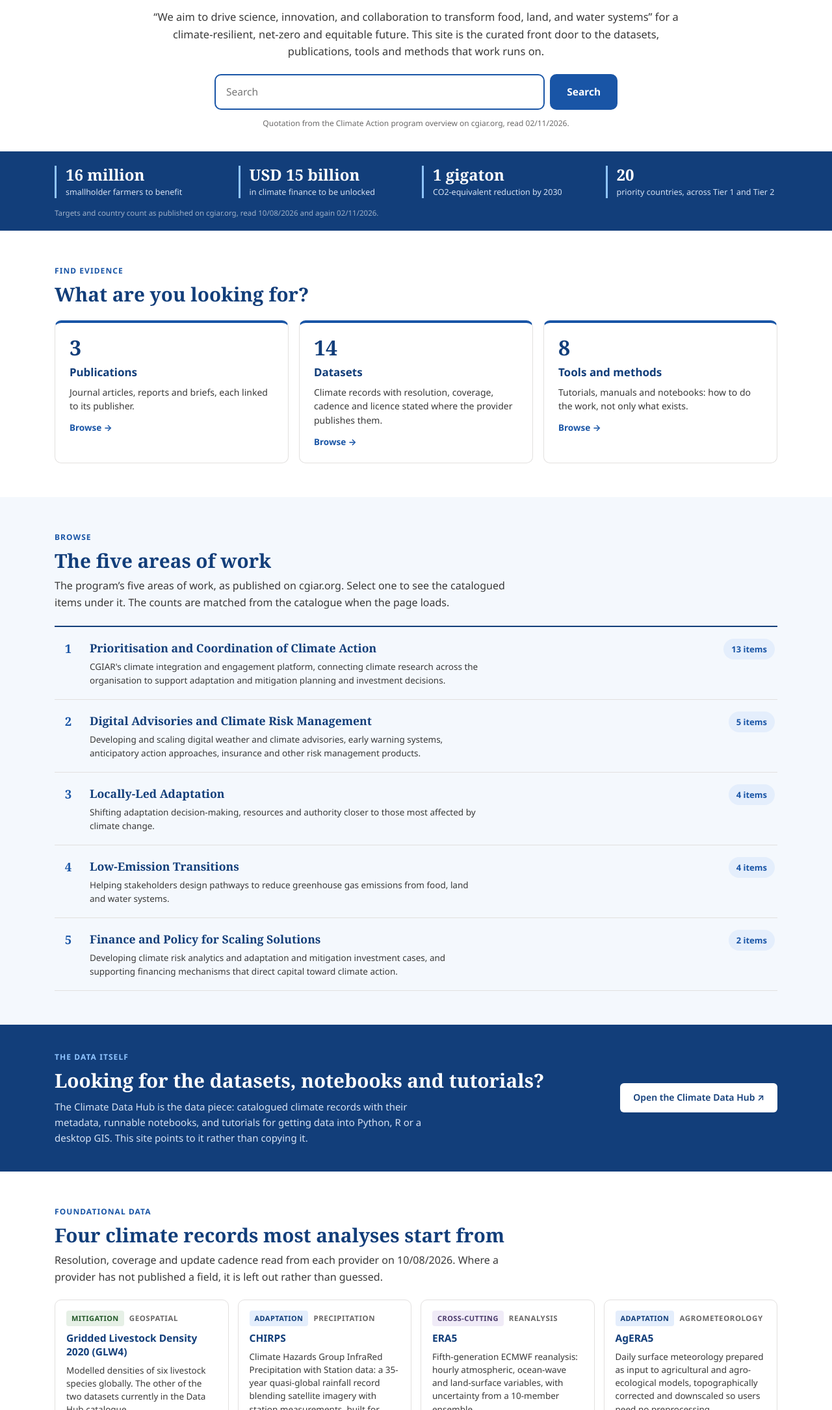
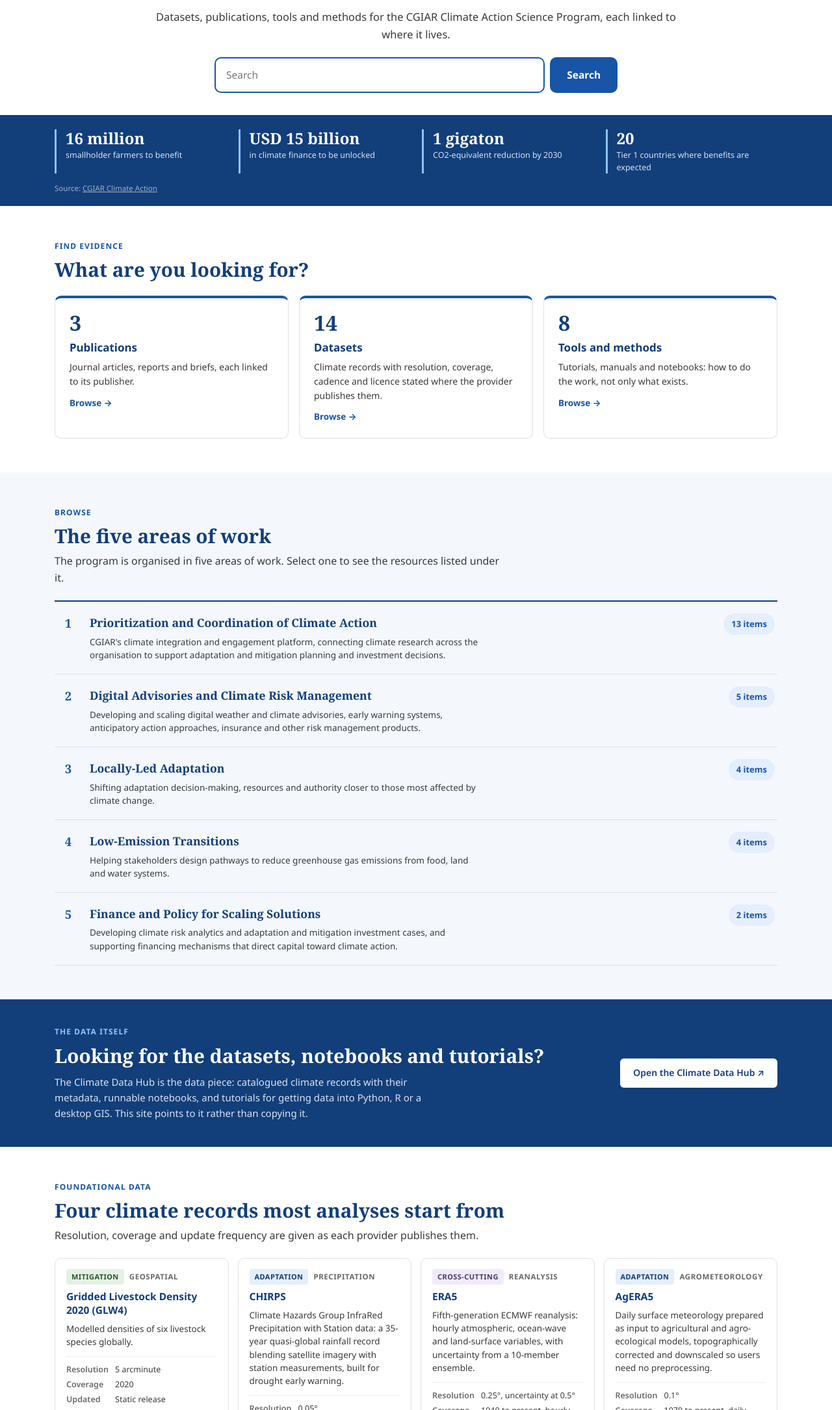
Before and after one commit to CGIAR-Climate-Data-Hub/climate-action-hub, a plain HTML site: page index.html in a window 1280 px wide. Shown: the part 630-2800 px from the top of the page at 65% size. Drawn offline with Linux system fonts and the light colour scheme.

Commit message:
Update the site, 17/11/2026

```diff
--- a/assets/catalogue.js
+++ b/assets/catalogue.js
@@ -33,8 +33,8 @@ window.HUB = (function () {
 
   /* The five areas of work, exactly as published on cgiar.org, read 10/08/2026. */
   const AREAS = [
-    { id: 'aow1', short: 'Prioritisation & coordination',
-      name: 'Prioritisation and Coordination of Climate Action',
+    { id: 'aow1', short: 'Prioritization & coordination',
+      name: 'Prioritization and Coordination of Climate Action',
       desc: "CGIAR's climate integration and engagement platform, connecting climate research across the organisation to support adaptation and mitigation planning and investment decisions." },
     { id: 'aow2', short: 'Digital advisories & risk',
       name: 'Digital Advisories and Climate Risk Management',
@@ -55,7 +55,7 @@ window.HUB = (function () {
     { figure: '16 million', label: 'smallholder farmers to benefit' },
     { figure: 'USD 15 billion', label: 'in climate finance to be unlocked' },
     { figure: '1 gigaton', label: 'CO2-equivalent reduction by 2030' },
-    { figure: '20', label: 'priority countries, across Tier 1 and Tier 2' }
+    { figure: '20', label: 'Tier 1 countries where benefits are expected' }
   ];
 
   const V_HUB   = 'Read from the CGIAR Climate Data Hub, 10/08/2026';
@@ -142,7 +142,7 @@ window.HUB = (function () {
       resolution: '5 arcminute', temporal: '2020', cadence: 'Static release',
       licence: 'Openly licensed, per Hub policy', formats: 'Analysis-ready, cloud-optimised',
       url: 'https://cgiar-climate-data-hub.github.io/catalog/spam2020/', verified: V_HUB,
-      blurb: 'Global spatially-disaggregated crop production statistics for 2020, one of two datasets currently in the Data Hub catalogue.',
+      blurb: 'Global spatially-disaggregated crop production statistics for 2020.',
       tags: ['crops', 'production', 'geospatial', 'harmonised'] },
 
     { id: 'd11', type: 'dataset', kind: 'Geospatial', title: 'Gridded Livestock Density 2020 (GLW4)',
@@ -150,7 +150,7 @@ window.HUB = (function () {
       resolution: '5 arcminute', temporal: '2020', cadence: 'Static release',
       licence: 'Openly licensed, per Hub policy', formats: 'Zarr store, streamable',
       url: 'https://cgiar-climate-data-hub.github.io/catalog/glw4-2020/', verified: V_HUB,
-      blurb: 'Modelled densities of six livestock species globally. The other of the two datasets currently in the Data Hub catalogue.',
+      blurb: 'Modelled densities of six livestock species globally.',
       tags: ['livestock', 'density', 'geospatial', 'emissions'] },
 
     /* ---- Foundational climate data the program works from. Metadata read
@@ -234,7 +234,7 @@ window.HUB = (function () {
       provider: 'CGIAR Climate Data Hub', aow: 'aow1', lens: 'cross', geo: 'Global', year: 'Live',
       resolution: null, temporal: null, cadence: null, licence: 'Open', formats: 'Agent skills, machine-callable',
       url: 'https://cgiar-climate-data-hub.github.io/ai/', verified: V_V02,
-      blurb: 'Machine-callable access and agent skills usable from Claude, ChatGPT or Gemini today. This is the only working AI route into the Hub.',
+      blurb: 'Machine-callable access and agent skills usable from Claude, ChatGPT or Gemini.',
       tags: ['AI', 'agents', 'API', 'machine-readable'] },
 
     { id: 'm5', type: 'method', kind: 'Method review', title: 'GCF climate rationale: data, skills and notebook review',
--- a/index.html
+++ b/index.html
@@ -47,22 +47,20 @@
 <div class="chero-words">
   <div class="chero-words-in">
     <p class="chero-mission">The evidence behind CGIAR&rsquo;s climate work, in one place</p>
-    <p class="chero-sub">&ldquo;We aim to drive science, innovation, and collaboration to transform food, land, and
-    water systems&rdquo; for a climate-resilient, net-zero and equitable future. This site is the curated front
-    door to the datasets, publications, tools and methods that work runs on.</p>
+    <p class="chero-sub">Datasets, publications, tools and methods for the CGIAR Climate Action Science Program,
+    each linked to where it lives.</p>
     <form class="herosearch" role="search" action="resources.html" method="get">
       <label class="sr-only" for="q">Search the catalogue</label>
       <input type="search" id="q" name="q" placeholder="Search">
       <button type="submit">Search</button>
     </form>
-    <p class="src">Quotation from the Climate Action program overview on cgiar.org, read 02/11/2026.</p>
   </div>
 </div>
 
 <div class="targetstrip">
   <div class="wrap">
     <div class="targets" id="targets"></div>
-    <p class="targets-src">Targets and country count as published on cgiar.org, read 10/08/2026 and again 02/11/2026.</p>
+    <p class="targets-src">Source: <a href="https://www.cgiar.org/cgiar-research-portfolio-2025-2030/climate-action" target="_blank" rel="noopener" style="color:inherit">CGIAR Climate Action</a></p>
   </div>
 </div>
 
@@ -81,8 +79,7 @@
     <div class="section-head">
       <div class="section-label">Browse</div>
       <h2>The five areas of work</h2>
-      <p>The program&rsquo;s five areas of work, as published on cgiar.org. Select one to see the catalogued items
-      under it. The counts are matched from the catalogue when the page loads.</p>
+      <p>The program is organised in five areas of work. Select one to see the resources listed under it.</p>
     </div>
     <div class="aowlist" id="aowList"></div>
   </div>
@@ -106,8 +103,7 @@
     <div class="section-head">
       <div class="section-label">Foundational data</div>
       <h2>Four climate records most analyses start from</h2>
-      <p>Resolution, coverage and update cadence read from each provider on 10/08/2026. Where a provider has not
-      published a field, it is left out rather than guessed.</p>
+      <p>Resolution, coverage and update frequency are given as each provider publishes them.</p>
     </div>
     <div class="cards" id="foundational"></div>
   </div>
```
Also changed, not shown: about.html (+10 -17 lines), resources.html (+2 -4 lines), README.md.
